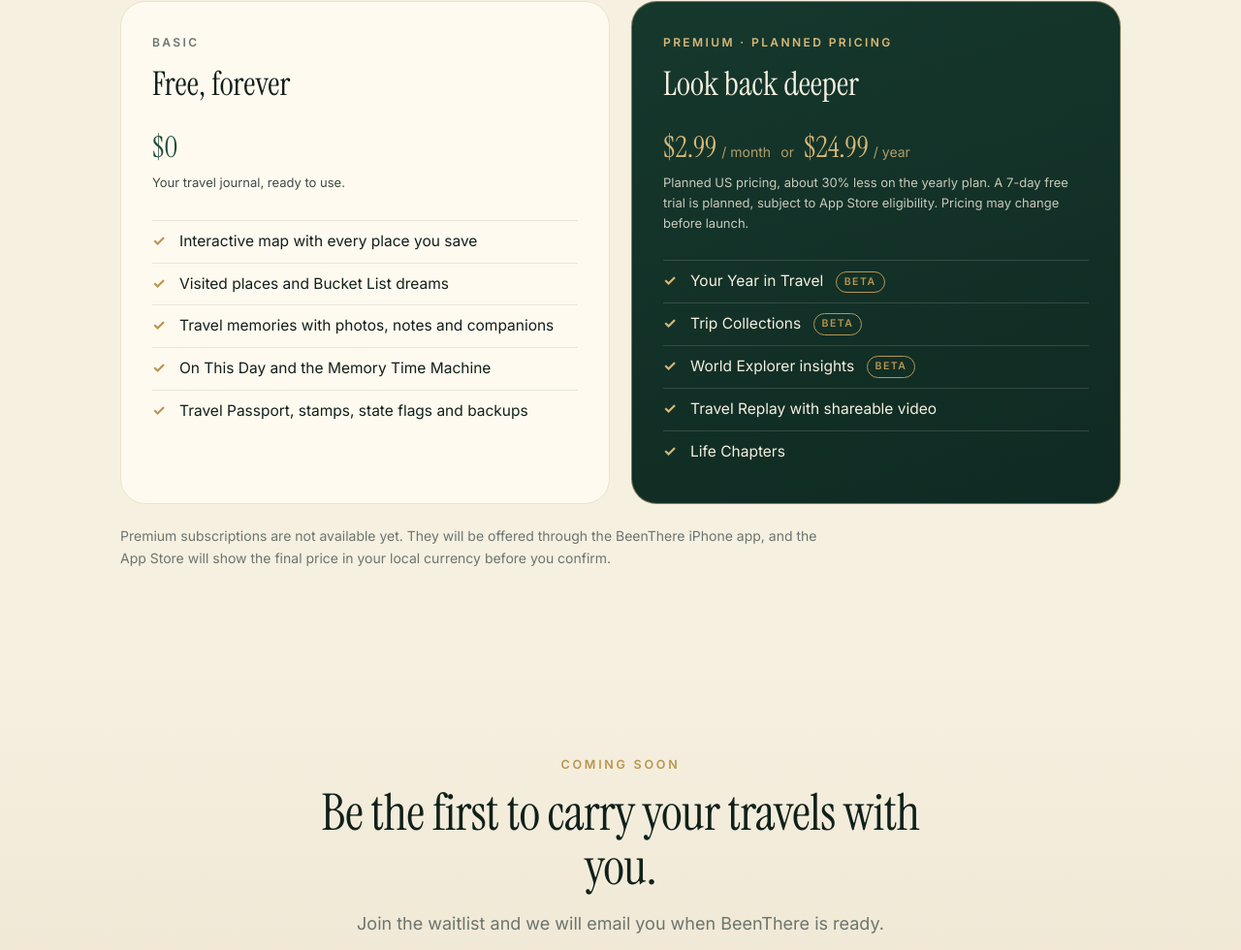
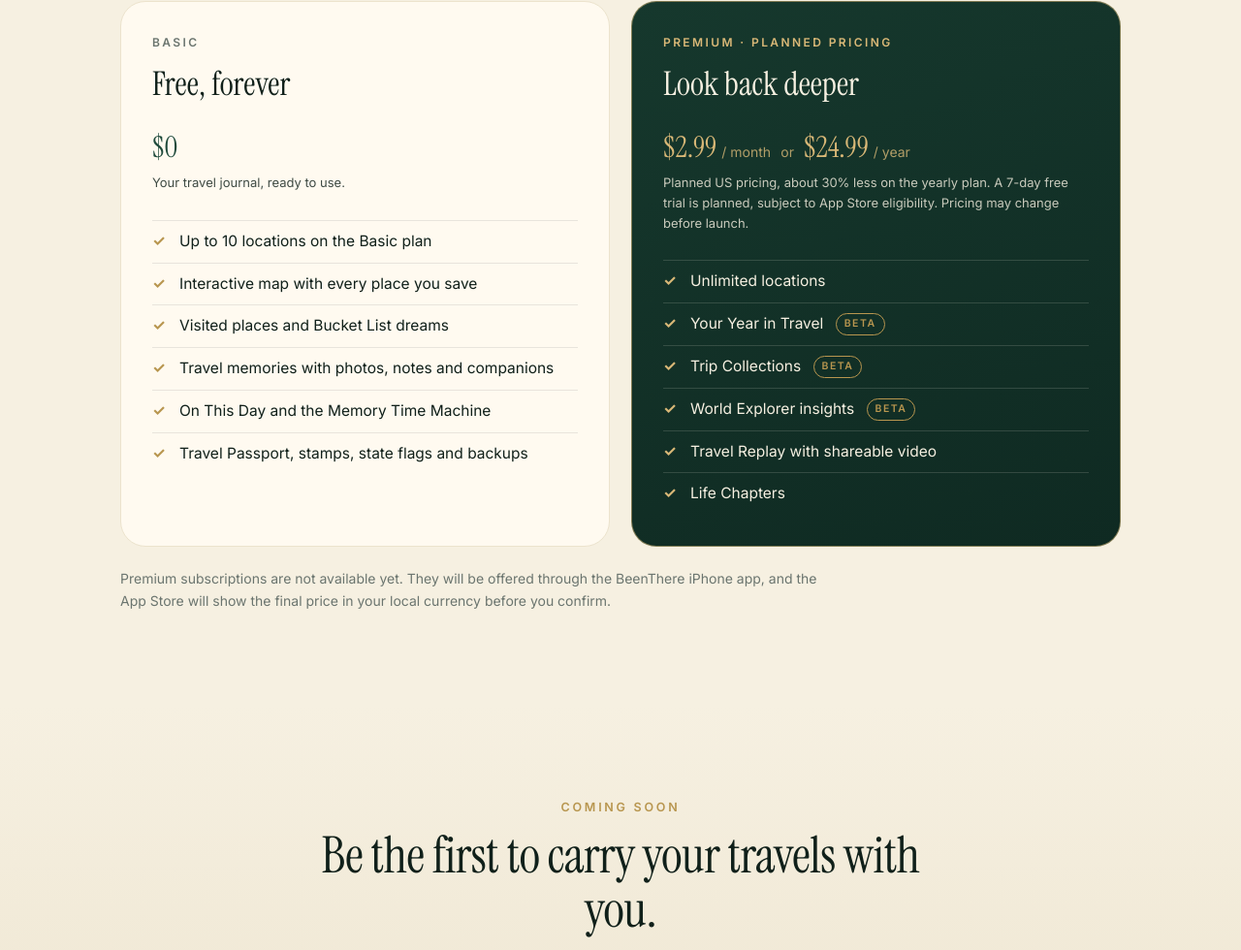
Before and after one commit to jeanninejersey-rgb/beentheretravel-site, a plain HTML site: page index.html in a window 1280 px wide. Shown: the part 4648-5628 px from the top of the page at 97% size. Drawn offline with Linux system fonts and the light colour scheme.

Commit message:
Add 10-location limit to Basic and unlimited locations to Premium
Co-Authored-By: Claude Sonnet 5.5 <noreply@anthropic.com>
Claude-Session: https://claude.ai/code/session_01PP67knWmRzBwYBR77Da1uY

```diff
--- a/index.html
+++ b/index.html
@@ -368,6 +368,7 @@
         <div class="price">$0</div>
         <div class="fine">Your travel journal, ready to use.</div>
         <ul>
+          <li>Up to 10 locations on the Basic plan</li>
           <li>Interactive map with every place you save</li>
           <li>Visited places and Bucket List dreams</li>
           <li>Travel memories with photos, notes and companions</li>
@@ -381,6 +382,7 @@
         <div class="price">$2.99 <small>/ month</small> &nbsp;<small>or</small>&nbsp; $24.99 <small>/ year</small></div>
         <div class="fine">Planned US pricing, about 30% less on the yearly plan. A 7-day free trial is planned, subject to App Store eligibility. Pricing may change before launch.</div>
         <ul>
+          <li>Unlimited locations</li>
           <li>Your Year in Travel <span class="tag">Beta</span></li>
           <li>Trip Collections <span class="tag">Beta</span></li>
           <li>World Explorer insights <span class="tag">Beta</span></li>
```
